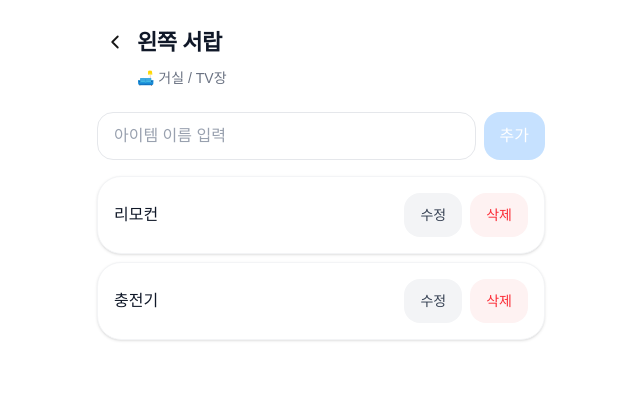
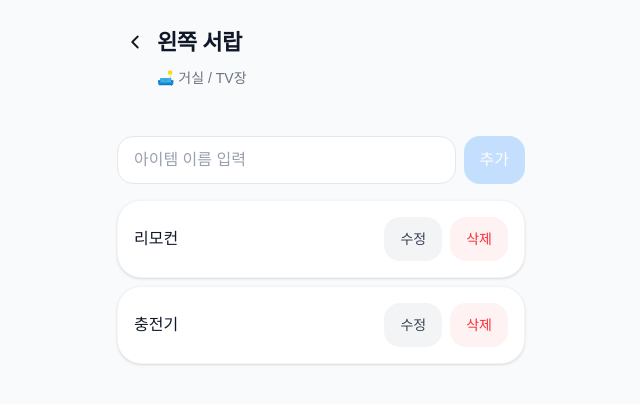
Before and after one commit to tauriqon/where-is-it-next, a Next.js app: page /room/1/storage/1/spot/1 in a window 1280 px wide. Shown: the top 404 px of the page, without its empty margins (319-959 px from the left). Built offline with nearby package versions, Linux system fonts and the light colour scheme.

Commit message:
style: AppLayout.js 수정

```diff
--- a/components/AppLayout.js
+++ b/components/AppLayout.js
@@ -1,7 +1,7 @@
 export default function AppLayout({ children }) {
   return (
-    <main className="min-h-screen bg-white p-6">
-      <div className="mx-auto max-w-md">
+    <main className="min-h-screen bg-gray-50">
+      <div className="mx-auto flex min-h-screen w-full max-w-md flex-col px-5 pb-10 pt-6">
         {children}
       </div>
     </main>
```
